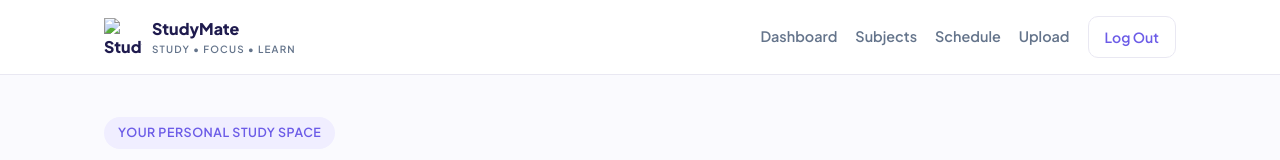
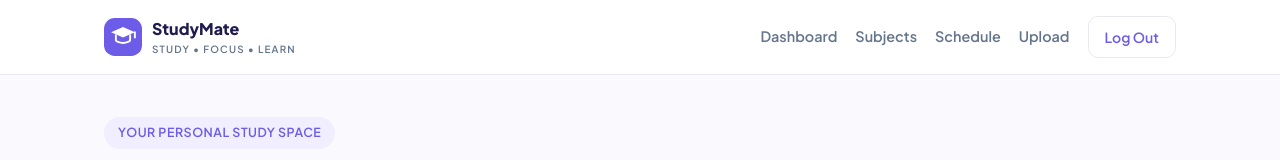
Before and after one commit to Jeadine29/StudyMate-Group7-WebDev, a plain HTML site: page pages/dashboard.html in a window 1280 px wide. Shown: the top 160 px of the page. Drawn offline with Linux system fonts and the light colour scheme.

Commit message:
Update dashboard.html
updated the svg icon path

```diff
--- a/pages/dashboard.html
+++ b/pages/dashboard.html
@@ -30,7 +30,7 @@
 
             <a class="app-brand" href="../index.html">
                 <img
-                    src="../assets/studymate-logo.svg"
+                    src="../assets/icons/studymate-logo.svg"
                     width="38"
                     height="38"
                     alt="StudyMate Logo"
```
